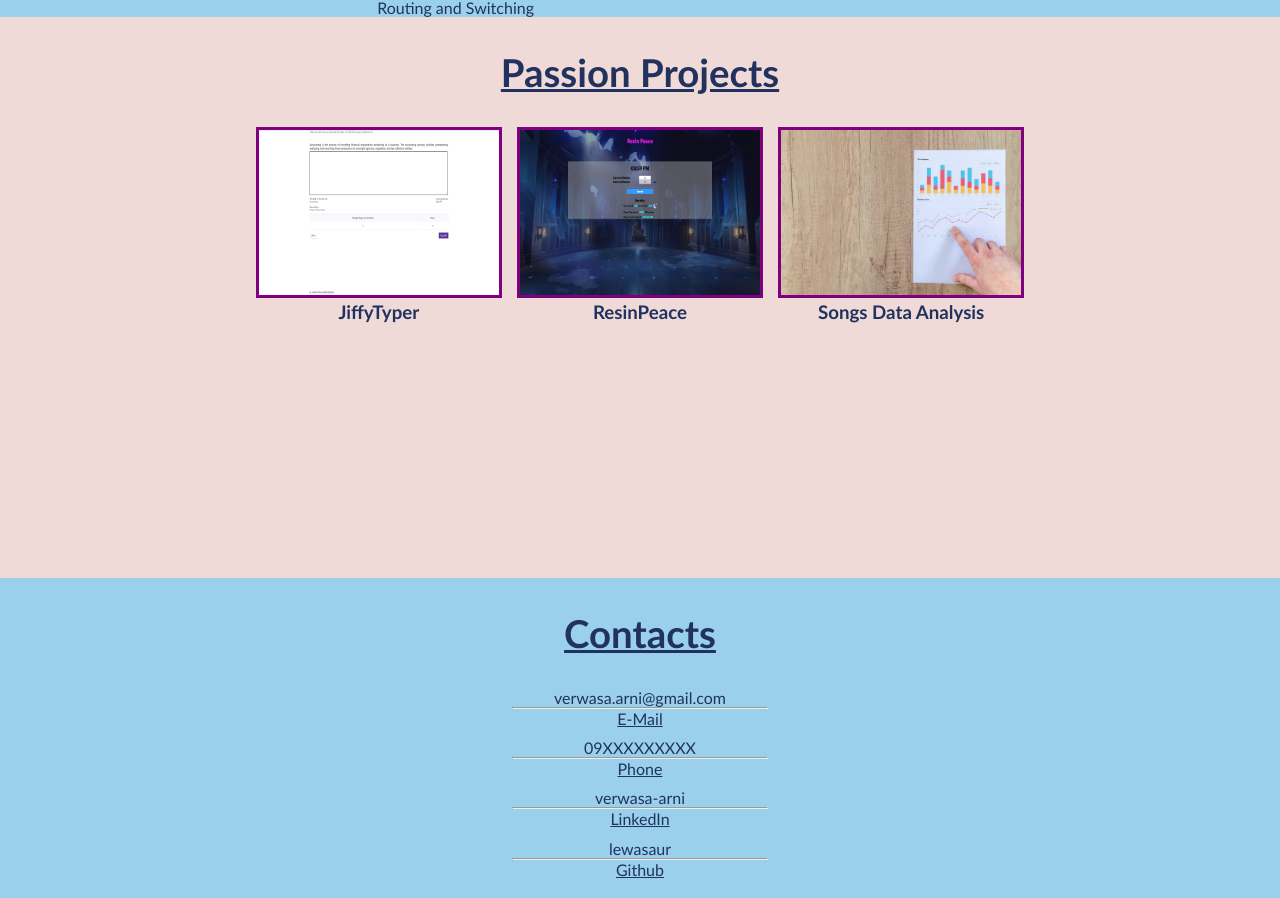
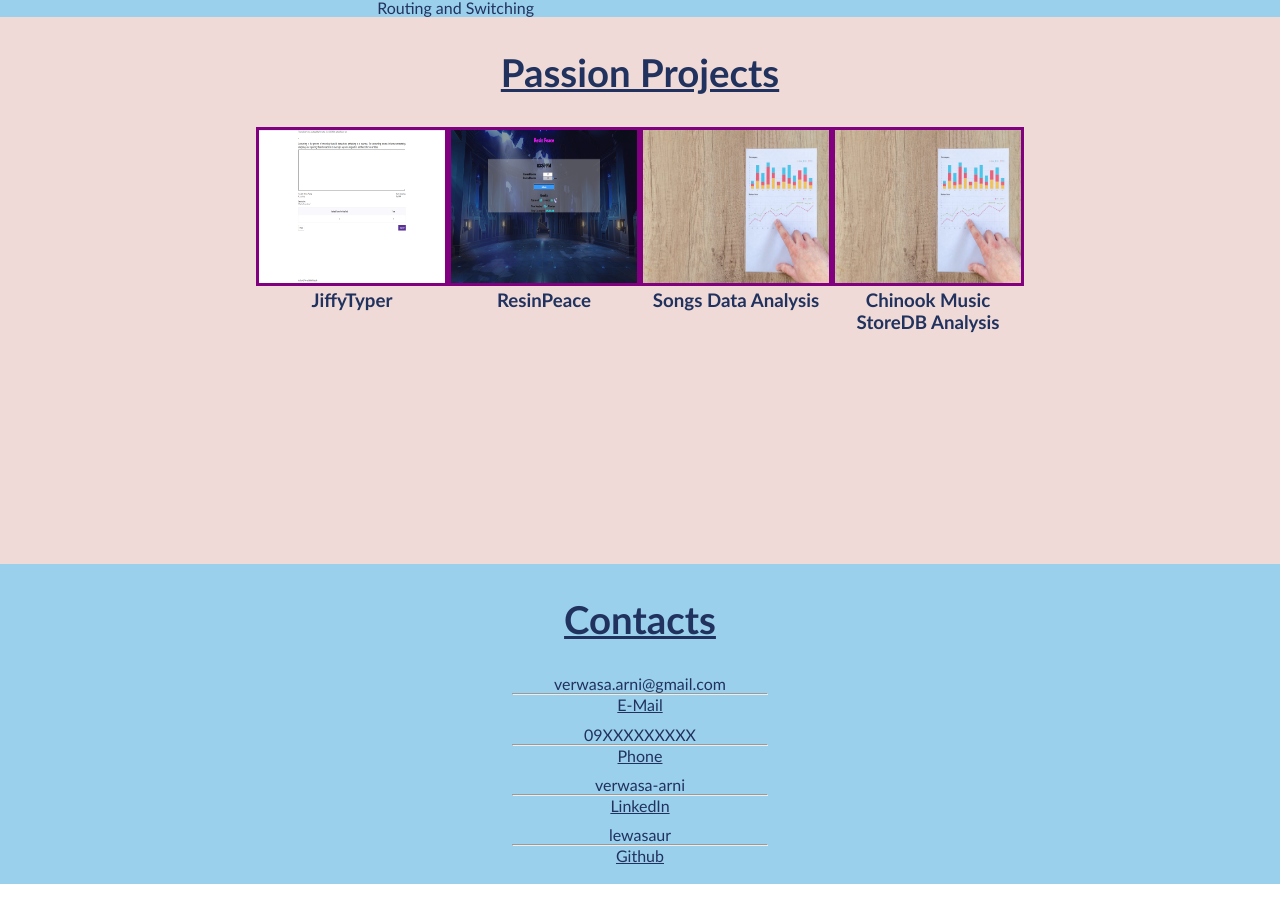
Before and after one commit to lewasaur/Profile, a Vue app: page / in a window 1280 px wide. Shown: the part 1618-2516 px from the top of the page. Built offline with nearby package versions, Linux system fonts and the light colour scheme.

Commit message:
add Chinook Project

```diff
--- a/src/components/Projects.vue
+++ b/src/components/Projects.vue
@@ -32,7 +32,17 @@
             live="https://github.com/lewasaur/Song_Sales_Analysis/blob/main/Distrokid%20Data.ipynb"
             source="https://github.com/lewasaur/Song_Sales_Analysis"
             imageLink="stock_data.jpeg"
-            imageAlt="Songs Data Analysis"
+            imageAlt="Data Analyst Project"
+        />
+        <Project
+            projectId="p4"
+            title="Chinook Music StoreDB Analysis"
+            description="My personal analysis for the Chinook Music Store Database "
+            technologies="Python, Pandas, Seaborn, SQL"
+            live="https://github.com/lewasaur/Chinook_DB_Analysis/blob/master/Chinook%20Music%20Store%20DB%20analysis.ipynb"
+            source="https://github.com/lewasaur/Chinook_DB_Analysis"
+            imageLink="stock_data.jpeg"
+            imageAlt="Data Analyst Project"
         />
         </div>
     </div>
```
